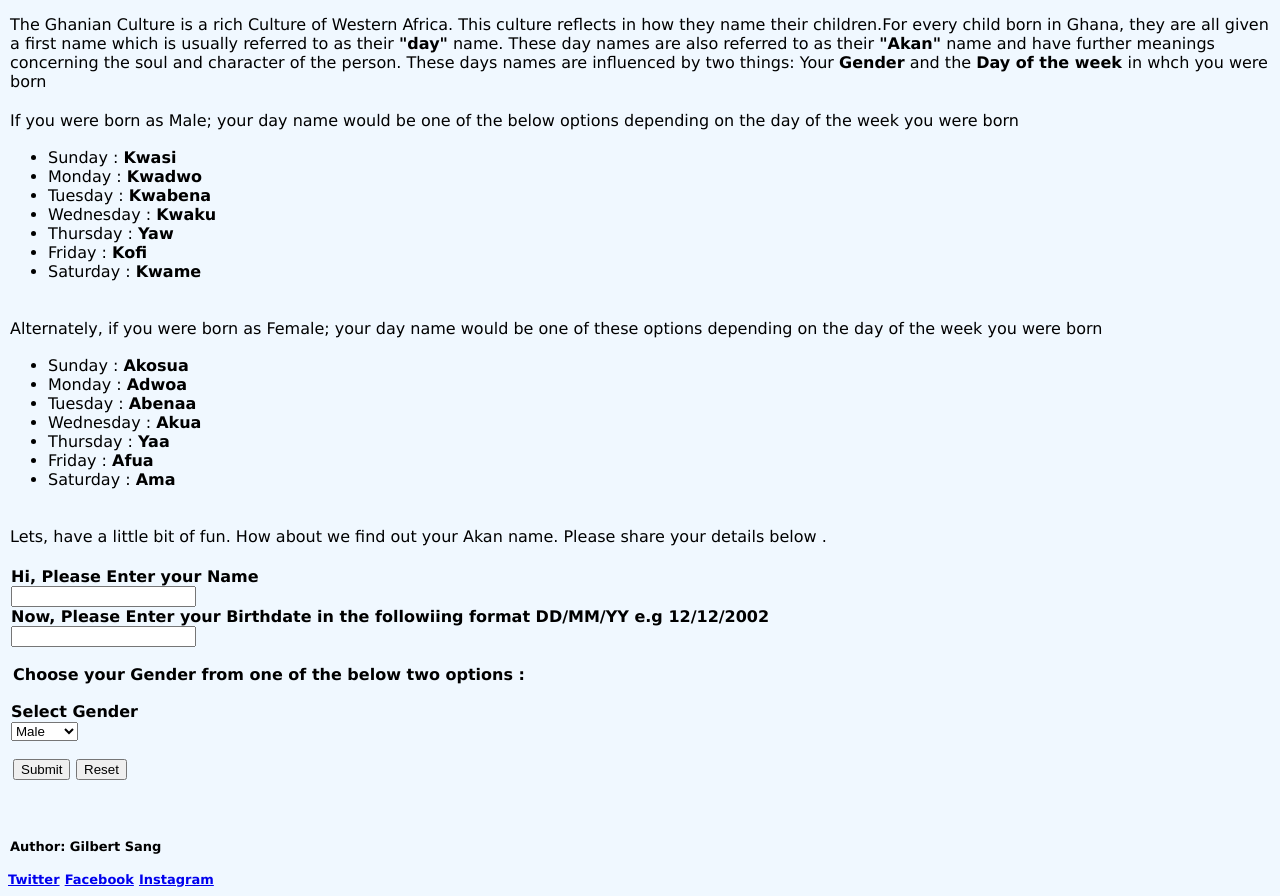
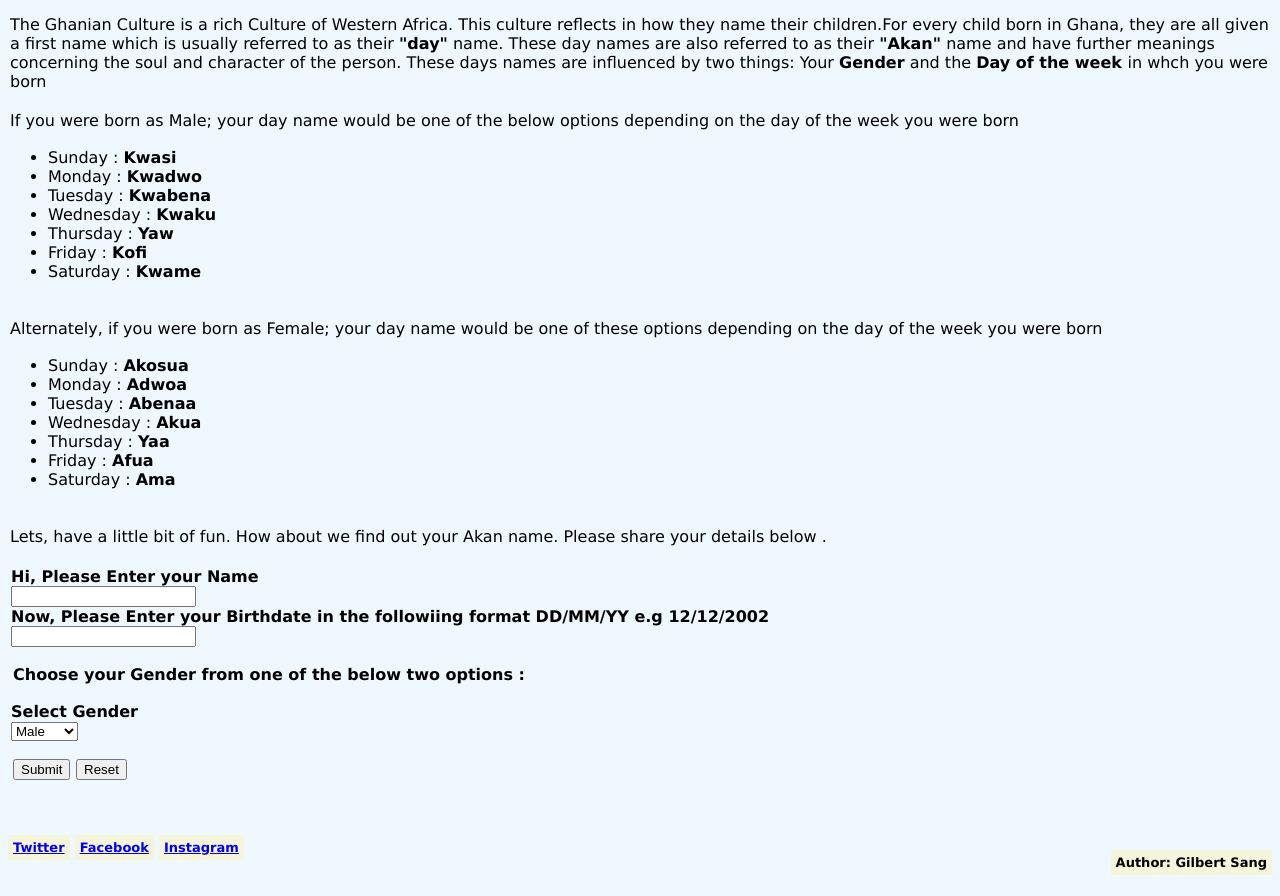
Before and after one commit to gksang/Week2lndProject2, a plain HTML site: page index.html in a window 1280 px wide. Shown: the part 103-999 px from the top of the page. Drawn offline with Linux system fonts and the light colour scheme.

Commit message:
Footer CSS Updates

```diff
--- a/css/styles.css
+++ b/css/styles.css
@@ -31,7 +31,10 @@ form{
 #footer{
     font-size: small;
     font-weight: bold;
+    padding:5px;
+    background-color: beige;
+    text-align: center;
 }
-#footer2{
+.footer1{
     float: right;
 }
```
